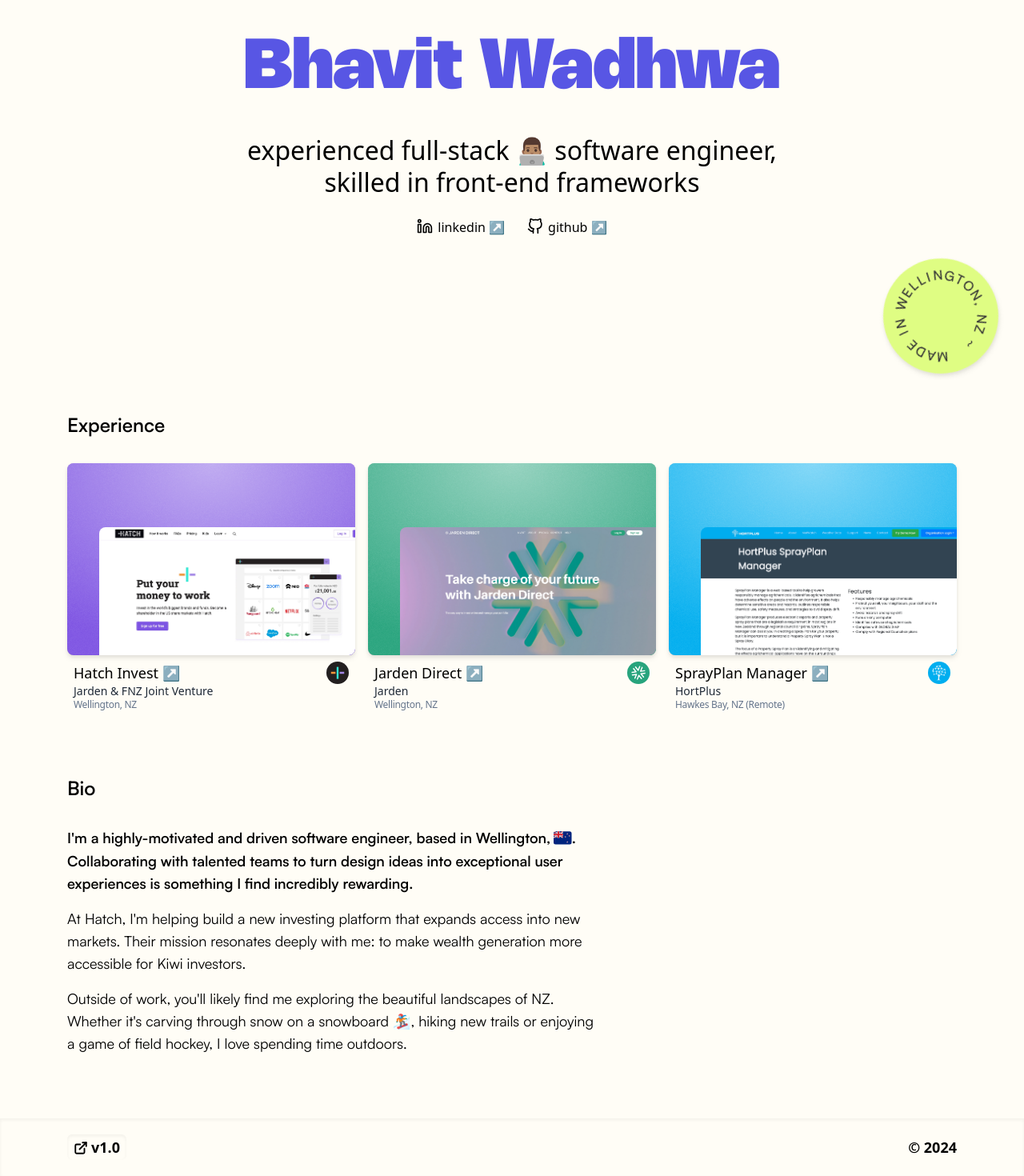
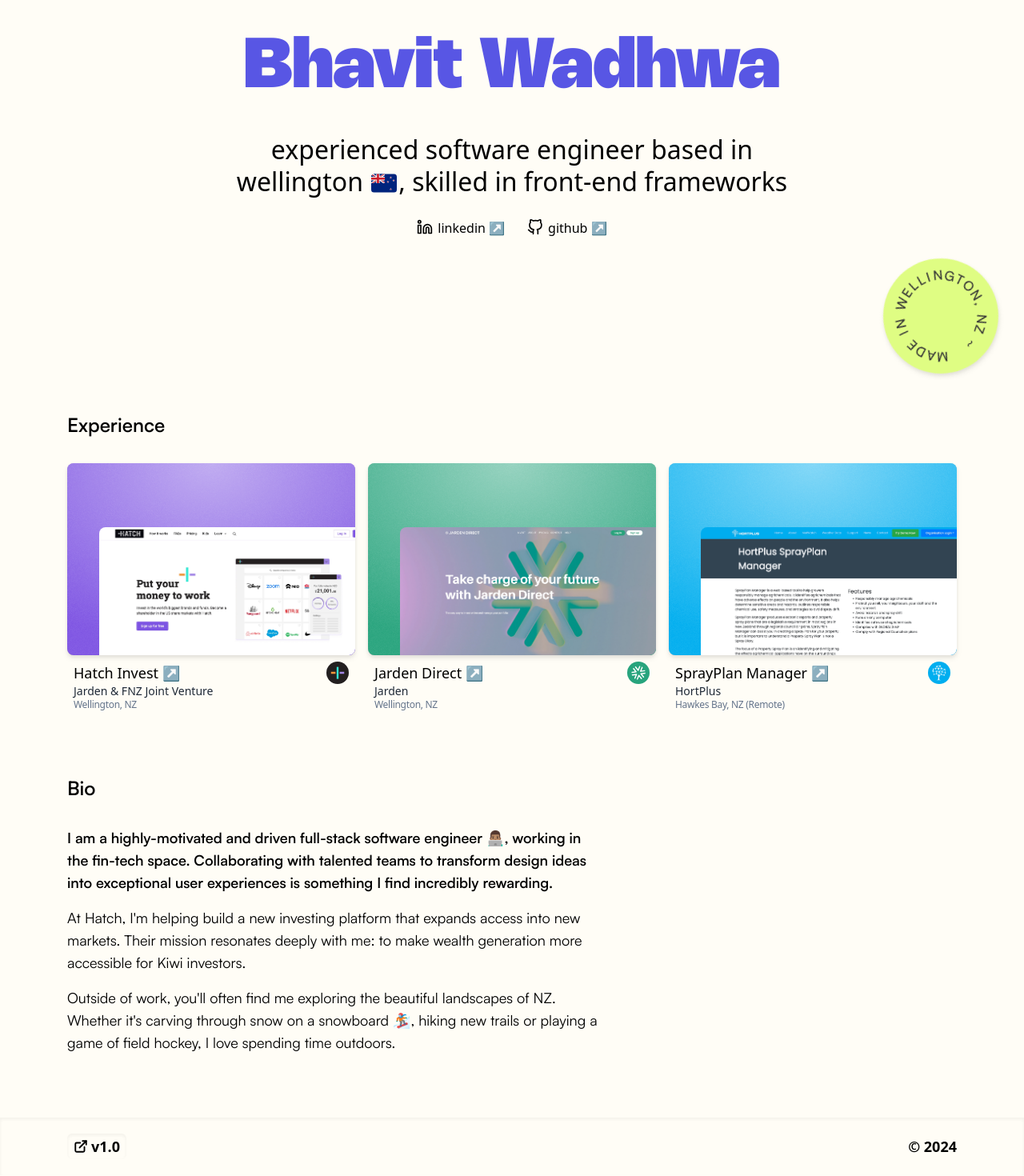
Before and after one commit to wa-bha/v2-personal-website, a Next.js app: page / in a window 1280 px wide. Shown: the part 205-1675 px from the top of the page at 80% size. Built offline with nearby package versions, Linux system fonts and the light colour scheme.

Commit message:
refactor: copy changes

```diff
--- a/src/app/page.tsx
+++ b/src/app/page.tsx
@@ -30,7 +30,9 @@
 
           <div className="px-10 md:pt-4 md:px-2 md:w-[48rem]">
             <p className="font-light text-center text-[5vw] md:text-[2em] md:leading-tight">
-              experienced full-stack 👨🏽‍💻 software engineer, skilled in front-end frameworks
+              experienced software engineer based in wellington{" "}
+              <FlagNZ className="mx-0.5 mb-1 inline-flex h-[1em]" />, skilled in front-end
+              frameworks
             </p>
           </div>
 
@@ -79,23 +81,22 @@
           <h2>Bio</h2>
 
           <div className="pt-8 font-satoshi md:text-lg flex flex-col gap-4">
-            <p className="font-semibold align-baseline">
-              I&apos;m a highly-motivated and driven software engineer, based in Wellington,
-              <FlagNZ className="ml-1 mb-1 inline-flex h-[1.25em]" />. Collaborating with talented
-              teams to turn design ideas into exceptional user experiences is something I find
-              incredibly rewarding.
+            <p className="font-semibold">
+              I am a highly-motivated and driven full-stack software engineer 👨🏽‍💻, working in the
+              fin-tech space. Collaborating with talented teams to transform design ideas into
+              exceptional user experiences is something I find incredibly rewarding.
             </p>
 
-            <p>
+            <p className="align-baseline">
               At Hatch, I&apos;m helping build a new investing platform that expands access into new
               markets. Their mission resonates deeply with me: to make wealth generation more
               accessible for Kiwi investors.
             </p>
 
             <p>
-              Outside of work, you&apos;ll likely find me exploring the beautiful landscapes of NZ.
-              Whether it&apos;s carving through snow on a snowboard 🏂, hiking new trails or
-              enjoying a game of field hockey, I love spending time outdoors.
+              Outside of work, you&apos;ll often find me exploring the beautiful landscapes of NZ.
+              Whether it&apos;s carving through snow on a snowboard 🏂, hiking new trails or playing
+              a game of field hockey, I love spending time outdoors.
             </p>
           </div>
         </div>
```
